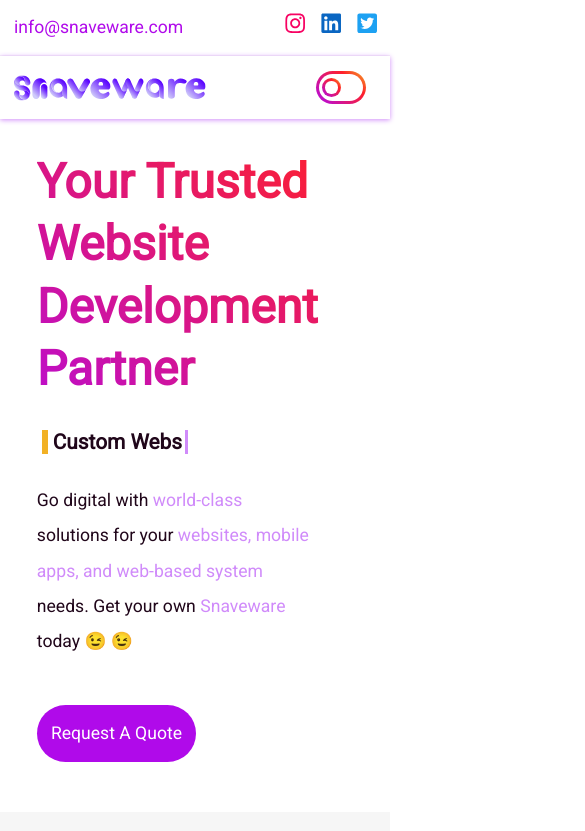
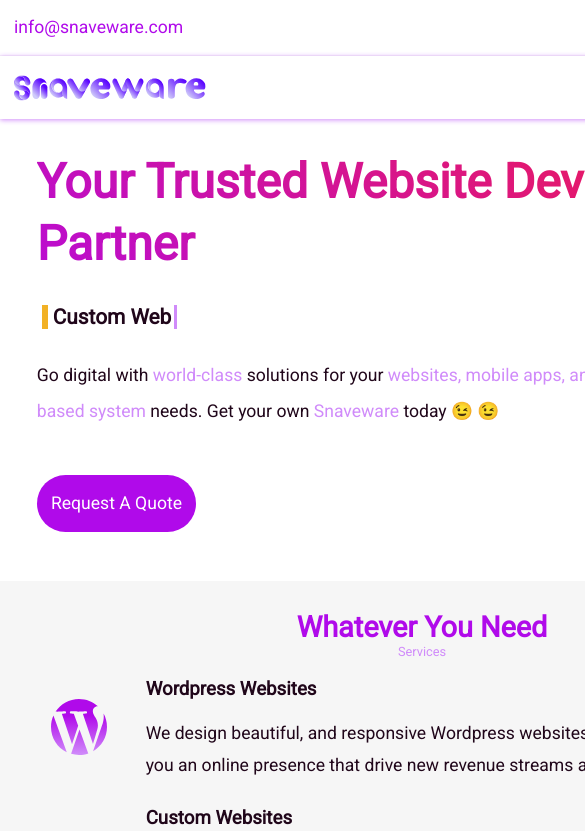
Before and after one commit to snaveware/snaveware, a Next.js app: page / in a window 390 px wide. Shown: the top 831 px of the page, 585 px wide, since content can reach past the window. Built offline with nearby package versions, Linux system fonts and the light colour scheme.

Commit message:
solving a mobile responsiveness issue with css

```diff
--- a/styled-components/GlobalStyles.js
+++ b/styled-components/GlobalStyles.js
@@ -19,6 +19,15 @@
         overflow-x: hidden;
         line-height: 1.8em;
     }
+
+    #__next {
+        display: flex;
+        flex-direction: column;
+        min-height: 100vh;
+        min-width: 100vh;
+      }
+
+
 
 
     .text-muted {
@@ -85,6 +94,12 @@
         border-radius: 100vw;
     }
 
+    @media screen and (max-width: 320px) {
+        #__next {
+          display: flex
+        }
+      }
+
     @media all and (min-width: 600px) {
         .home-mobile-projects-slider {
             display: none;
@@ -92,6 +107,9 @@
         .home-desktop-projects-slider {
             display: block;
         }
+        #__next {
+            display: flex
+          }
     }
 `;
 
```
Also changed, not shown: _document.js (renamed from pages/_document.js).
